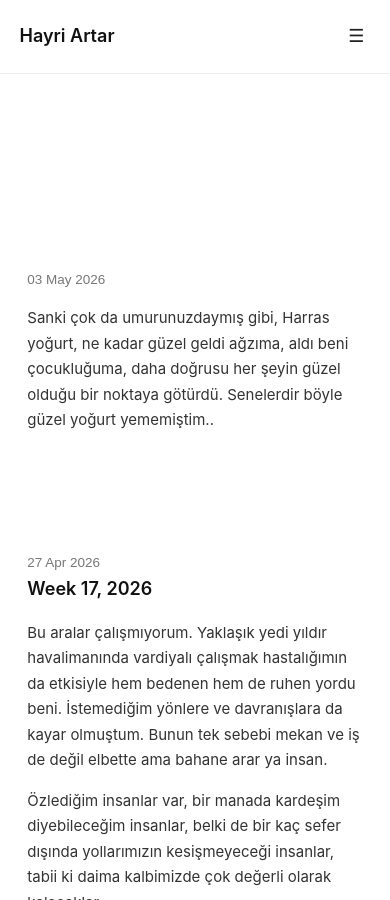
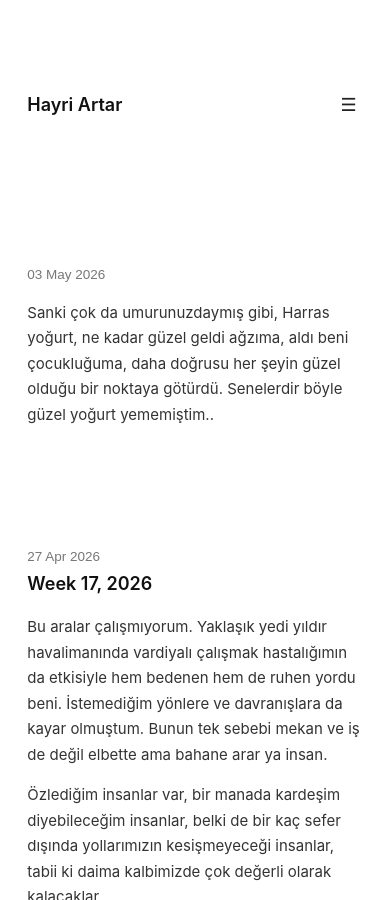
Before and after one commit to hayriartar/hayriartar.github.io, a Jekyll site: the page built from index.html, in a window 390 px wide and 900 px high. Built offline with Jekyll 4.4.1, drawn with Linux system fonts in a browser that asks for light colours; the list of posts is cut into pages by our own code.

Commit message:
some css changes

```diff
--- a/assets/css/custom.css
+++ b/assets/css/custom.css
@@ -502,18 +502,7 @@ mark {
 
 html { font-size: 15px;}
 body { max-width: 86vw;}
-body > header {
-    position: fixed;
-    top: 0;
-    left: 0;
-    right: 0;
-    padding: 1.4rem 5vw;
-    background: #fff;
-    z-index: 50;
-    margin-top: 0;
-    box-sizing: border-box;
-	border-bottom: 1px solid #eee;
- }
+body > header { margin-top:10vh; }
 
 
 .baslik a { font-size: 1.2rem; font-weight:600;  }
@@ -523,6 +512,7 @@ body > header {
 
 .navbar { display: none;  }
 
+main { margin-top:16vh; }
 
 .drawer .navbar {
   display: flex;
@@ -539,7 +529,7 @@ body > header {
   border-bottom: 1px solid #eee;
 }
 
-main { margin-top:30vh; }
+
 
 h2,h3 { font-size: 1.2rem; }
 
```
